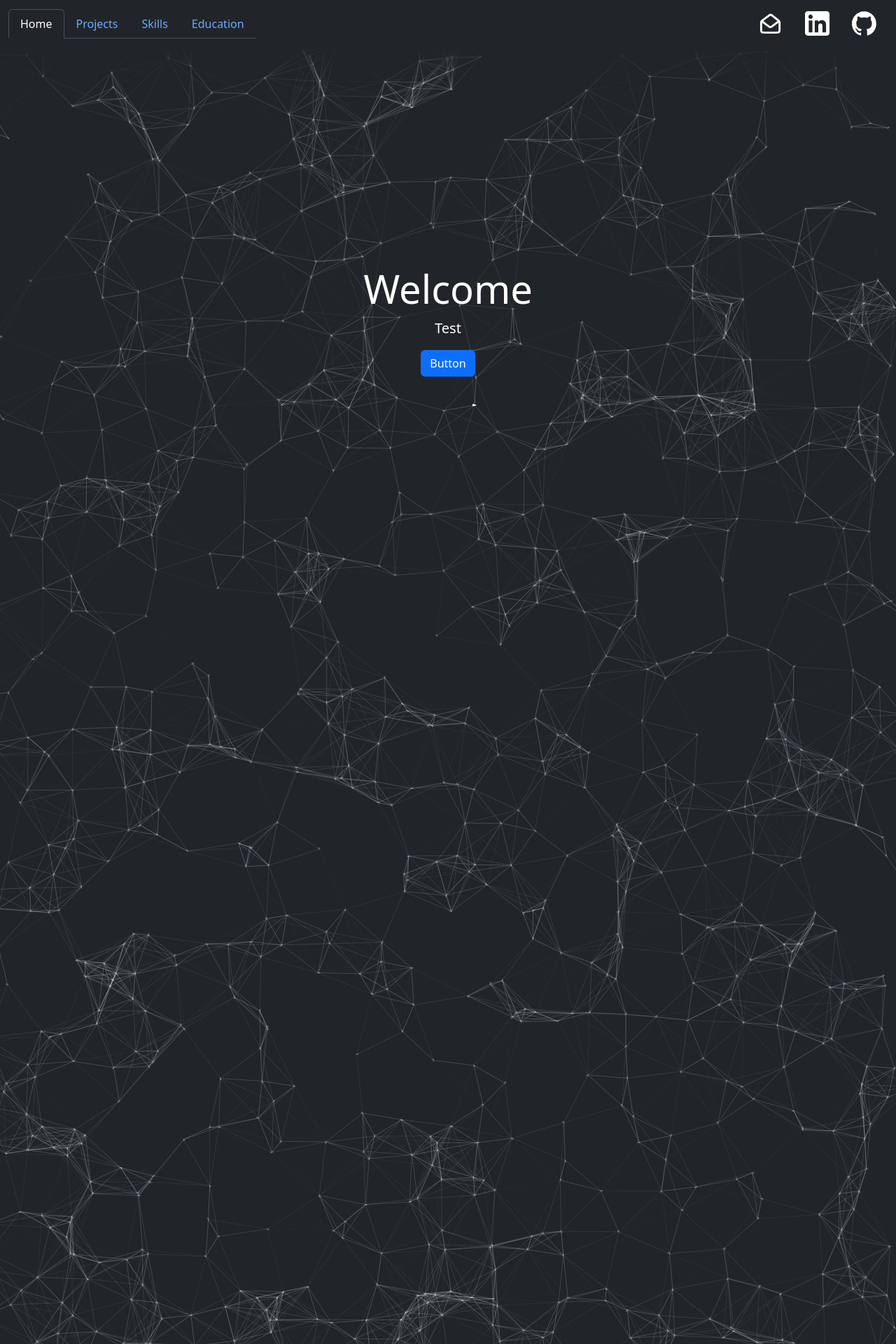
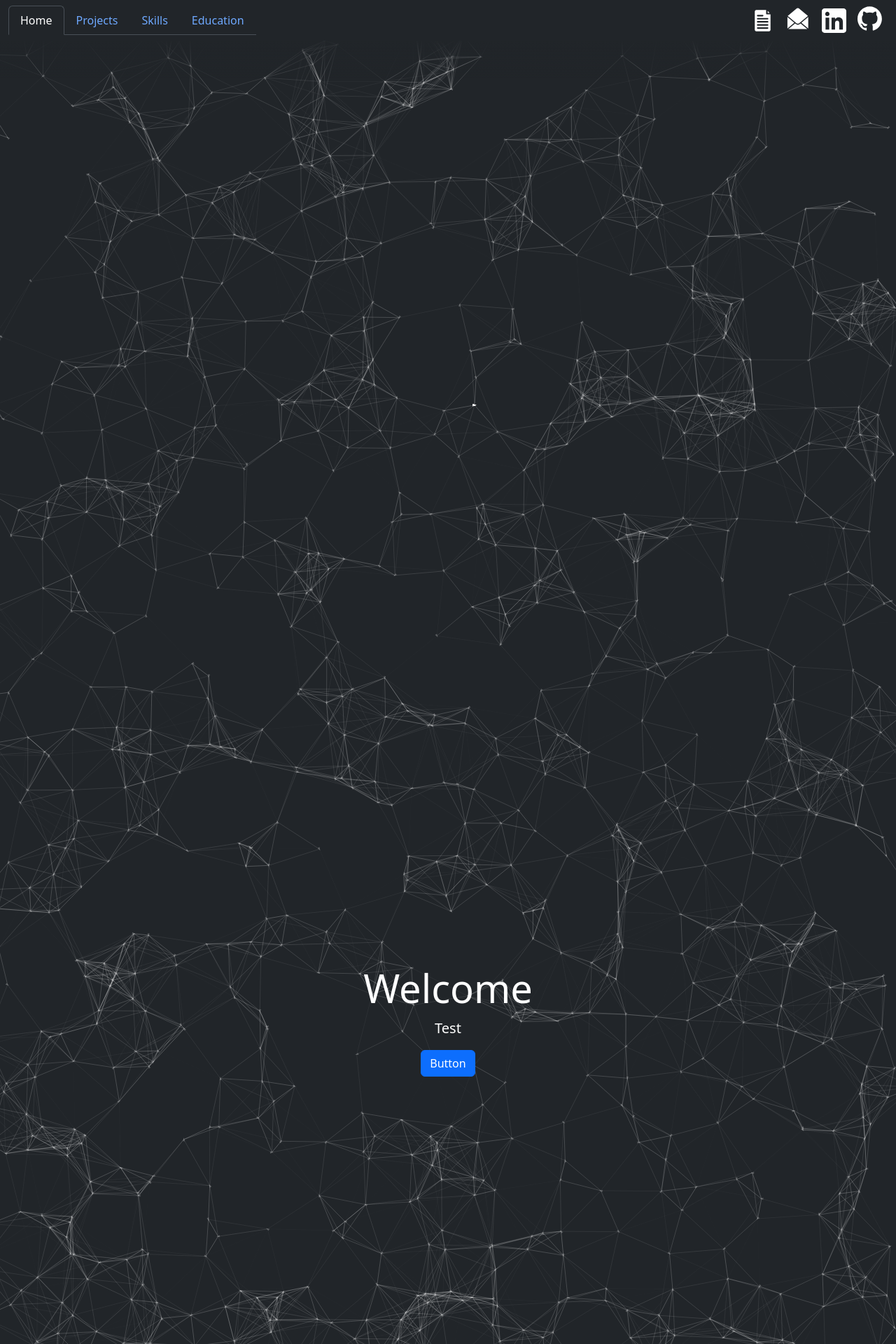
Before and after one commit to dthornewell/portfolio, a Flask app: page / in a window 1280 px wide. Shown: the top 1920 px of the page at 70% size. Run offline with Flask 3, Linux system fonts and the light colour scheme.

Commit message:
added tab shifting and  vector buttons

```diff
--- a/static/style.css
+++ b/static/style.css
@@ -3,7 +3,8 @@ html, body {
   width: 100%;
   margin: 0;
   padding: 0;
-  overflow: hidden;
+  overflow-y: auto;
+  scroll-behavior: smooth; /* Smooth scrolling between sections */
 }
 
 #particleCanvas {
@@ -27,9 +28,26 @@ html, body {
   z-index: 2; /* Ensure navbar stays above the particle canvas */
 }
 
+.nav-link2 {
+  padding: 0; /* Remove default padding */
+  margin: 0 0.5rem; /* Optional: Add some margin between the icons */
+  display: inline-flex; /* Shrink the clickable area to fit the SVG */
+  align-items: center; /* Vertically center the icon */
+}
+
 .belowNav {
-  position: sticky;
+  position: fixed;
   z-index: 2; /* Ensure content stays above the particle canvas */
   height: 56px; /* Same height as a standard Bootstrap navbar */
+  margin-top: 56px; /* Same height as a standard Bootstrap navbar */
   background: linear-gradient(to bottom, rgba(33, 37, 41, 1) 0%, rgba(33, 37, 41, 0) 100%);
 }
+
+section {
+  min-height: 100vh; /* Ensure each section takes up at least the full viewport height */
+  display: flex;
+  justify-content: center;
+  align-items: center;
+  color: white;
+  padding-top: 60px; /* Padding to prevent overlap with the fixed navbar */
+}
--- /dev/null
+++ b/static/tabs.js
@@ -0,0 +1,22 @@
+document.addEventListener("DOMContentLoaded", function() {
+    const sections = document.querySelectorAll("section");
+    const navLinks = document.querySelectorAll(".nav-link");
+
+    const observerOptions = {
+        threshold: 0.6 // Adjusts when a section is considered in view (60%)
+    };
+
+    const observer = new IntersectionObserver((entries) => {
+        entries.forEach(entry => {
+            const linkId = `link-${entry.target.id}`;
+            const link = document.getElementById(linkId);
+
+            if (entry.isIntersecting) {
+                navLinks.forEach(link => link.classList.remove("active"));
+                link.classList.add("active");
+            }
+        });
+    }, observerOptions);
+
+    sections.forEach(section => observer.observe(section));
+});
--- a/templates/index.html
+++ b/templates/index.html
@@ -4,49 +4,52 @@
 <head>
     <meta charset="UTF-8">
     <meta name="viewport" content="width=device-width, initial-scale=1.0">
-    <title>Particle Background with Navbar</title>
+    <title>Portfolio</title>
 
     <!-- Bootstrap CSS -->
     <link href="https://cdn.jsdelivr.net/npm/bootstrap@5.3.3/dist/css/bootstrap.min.css" rel="stylesheet"
         integrity="sha384-QWTKZyjpPEjISv5WaRU9OFeRpok6YctnYmDr5pNlyT2bRjXh0JMhjY6hW+ALEwIH" crossorigin="anonymous">
 
-    <link rel="stylesheet" type="text/css" href="static/style.css">
-    <script type="text/javascript" src="static/particles.js"></script>
-
     </head>
 
-<body onload="loadParticles('#212529');">
+<body>
 
     <!-- Navbar -->
-    <nav class="navbar navbar-expand-sm navbar-dark bg-dark">
+    <nav class="navbar navbar-expand-sm navbar-dark bg-dark fixed-top">
         <div class="container-fluid">
             <ul class="nav nav-tabs" data-bs-theme="dark">
                 <li class="nav-item">
-                    <a class="nav-link active" href="#">Home</a>
+                    <a class="nav-link active" href="#home" id="link-home">Home</a>
                 </li>
                 <li class="nav-item">
-                    <a class="nav-link" href="#">Projects</a>
+                    <a class="nav-link" href="#projects" id="link-projects">Projects</a>
                 </li>
                 <li class="nav-item">
-                    <a class="nav-link" href="#">Skills</a>
+                    <a class="nav-link" href="#skills" id="link-skills">Skills</a>
                 </li>
                 <li class="nav-item">
-                    <a class="nav-link" href="#">Education</a>
+                    <a class="nav-link" href="#education" id="link-education">Education</a>
                 </li>
             </ul>
 
             <ul class="nav justify-content-end" data-bs-theme="dark">
+                <li class="nav-item"></li>
+                    <a href="../static/MA_341_Homework_1.pdf" download="DannyResume.pdf" target="_blank" title="Resume" class="nav-link2">
+                        <svg xmlns="http://www.w3.org/2000/svg" viewBox="0 0 100 100" height="35" width="35">
+                            <path d="m78.406 18.344h-7.9375v-8.3125zm3.6875 6.25v62.688c0.003906 1.5859-0.62109 3.1055-1.7422 4.2266-1.1211 1.1211-2.6406 1.7461-4.2266 1.7422h-52.25c-1.5859 0.003906-3.1055-0.62109-4.2266-1.7422-1.1211-1.1211-1.7461-2.6406-1.7422-4.2266v-74.562c-0.003906-1.5859 0.62109-3.1055 1.7422-4.2266 1.1211-1.1211 2.6406-1.7461 4.2266-1.7422h40.344v14.719c0.003906 1.7227 1.4023 3.1211 3.125 3.125zm-55.375 4.9062c0.003906 1.7227 1.4023 3.1211 3.125 3.125h20.156c1.7266 0 3.125-1.3984 3.125-3.125s-1.3984-3.125-3.125-3.125h-20.156c-1.7227 0.003906-3.1211 1.4023-3.125 3.125zm46.562 50.75c-0.003906-1.7227-1.4023-3.1211-3.125-3.125h-40.312c-1.7266 0-3.125 1.3984-3.125 3.125s1.3984 3.125 3.125 3.125h40.312c1.7227-0.003906 3.1211-1.4023 3.125-3.125zm0-12.688c-0.003906-1.7227-1.4023-3.1211-3.125-3.125h-40.312c-1.7266 0-3.125 1.3984-3.125 3.125s1.3984 3.125 3.125 3.125h40.312c1.7227-0.003906 3.1211-1.4023 3.125-3.125zm0-12.688c-0.003906-1.7227-1.4023-3.1211-3.125-3.125h-40.312c-1.7266 0-3.125 1.3984-3.125 3.125s1.3984 3.125 3.125 3.125h40.312c1.7227-0.003906 3.1211-1.4023 3.125-3.125zm0-12.688c-0.003906-1.7227-1.4023-3.1211-3.125-3.125h-40.312c-1.7266 0-3.125 1.3984-3.125 3.125s1.3984 3.125 3.125 3.125h40.312c1.7227-0.003906 3.1211-1.4023 3.125-3.125z" fill="#FFF"/>
+                           </svg>
+                    </a>
+                </li>
                 <li class="nav-item">
-                    <a href="mailto:dthornewell@outlook.com" target="_blank" title="Email" class="nav-link">
-                        <svg xmlns="http://www.w3.org/2000/svg" width="35" height="35" viewBox="0 0 24 24" fill="none">
-                            <path d="M4 10L10.1076 14.6122L10.1097 14.6139C10.7878 15.1112 11.1271 15.36 11.4988 15.4561C11.8272 15.5411 12.1725 15.5411 12.501 15.4561C12.8729 15.3599 13.2132 15.1104 13.8926 14.6122L20 10M19.8002 9.03944L14.2012 4.55657C13.506 3.99995 13.1581 3.72174 12.7715 3.61126C12.4304 3.51378 12.0692 3.50861 11.7255 3.59661C11.336 3.69634 10.9809 3.96473 10.2705 4.50188L4.26953 9.03967C3.8038 9.39184 3.57123 9.56804 3.40332 9.7906C3.2546 9.98772 3.14377 10.2107 3.07624 10.4482C3 10.7163 3 11.0083 3 11.5922V17.8001C3 18.9202 3 19.4805 3.21799 19.9083C3.40973 20.2847 3.71547 20.5904 4.0918 20.7822C4.5192 20.9999 5.07899 20.9999 6.19691 20.9999H17.8031C18.921 20.9999 19.48 20.9999 19.9074 20.7822C20.2837 20.5904 20.5905 20.2844 20.7822 19.9081C21 19.4807 21 18.9214 21 17.8035V11.5265C21 10.9693 21 10.689 20.9287 10.4301C20.8651 10.1992 20.7595 9.98161 20.619 9.78768C20.4604 9.56876 20.2409 9.39227 19.8002 9.03944Z" stroke="#FFF" stroke-width="2" stroke-linecap="round" stroke-linejoin="round"/>
+                    <a href="mailto:dthornewell@outlook.com" target="_blank" title="Email" class="nav-link2">
+                        <svg xmlns="http://www.w3.org/2000/svg" viewBox="0 0 100 100" height="35" width="35">
+                            <path d="m94.531 38zm-32.121 29.09 28 23.352v-46.711zm-25.582 2.9102 3 2.4688c4.6953 3.9609 11.559 3.9609 16.25 0l2.9219-2.4688 27.5 23h-77.191zm1.3906-4.5703-31.539-26.43 35.93-30c3.0625-2.5859 7.5391-2.5859 10.602 0l35.93 30-31.551 26.379-4.3789 3.6211c-3.0625 2.5859-7.5391 2.5859-10.602 0l-4.3398-3.6289h-0.050781zm-32.77 25.012 28-23.352-28-23.359z" fill="#FFF"/>
                            </svg>
                     </a>
                 </li>
                 <li class="nav-item"></li>
-                <a href="https://www.linkedin.com/" target="_blank" title="LinkedIn" class="nav-link">
-                <svg preserveAspectRatio="xMidYMid meet" xmlns="http://www.w3.org/2000/svg" height="35" width="35"
-                    viewBox="0 0 72 72">
+                <a href="https://www.linkedin.com/in/danny-thornewell-3a0469290/" target="_blank" title="LinkedIn" class="nav-link2">
+                <svg preserveAspectRatio="xMidYMid meet" xmlns="http://www.w3.org/2000/svg" height="35" width="35" viewBox="0 0 72 72">
                     <path
                         d="M8,72 L64,72 C68.418278,72 72,68.418278 72,64 L72,8 C72,3.581722 68.418278,-8.11624501e-16 64,0 L8,0 C3.581722,8.11624501e-16 -5.41083001e-16,3.581722 0,8 L0,64 C5.41083001e-16,68.418278 3.581722,72 8,72 Z"
                         fill="#FFF" />
@@ -57,9 +60,8 @@
                 </a>
                 </li>
                 <li class="nav-item">
-                    <a href="https://github.com/" target="_blank" title="GitHub" class="nav-link">
-                    <svg preserveAspectRatio="xMidYMid meet" xmlns="http://www.w3.org/2000/svg" height="35" width="35"
-                        viewBox="0 0 98 96">
+                    <a href="https://github.com/dthornewell" target="_blank" title="GitHub" class="nav-link2">
+                    <svg preserveAspectRatio="xMidYMid meet" xmlns="http://www.w3.org/2000/svg" height="35" width="35" viewBox="0 0 98 96">
                         <path
                             d="M48.854 0C21.839 0 0 22 0 49.217c0 21.756 13.993 40.172 33.405 46.69 2.427.49 3.316-1.059 3.316-2.362 0-1.141-.08-5.052-.08-9.127-13.59 2.934-16.42-5.867-16.42-5.867-2.184-5.704-5.42-7.17-5.42-7.17-4.448-3.015.324-3.015.324-3.015 4.934.326 7.523 5.052 7.523 5.052 4.367 7.496 11.404 5.378 14.235 4.074.404-3.178 1.699-5.378 3.074-6.6-10.839-1.141-22.243-5.378-22.243-24.283 0-5.378 1.94-9.778 5.014-13.2-.485-1.222-2.184-6.275.486-13.038 0 0 4.125-1.304 13.426 5.052a46.97 46.97 0 0 1 12.214-1.63c4.125 0 8.33.571 12.213 1.63 9.302-6.356 13.427-5.052 13.427-5.052 2.67 6.763.97 11.816.485 13.038 3.155 3.422 5.015 7.822 5.015 13.2 0 18.905-11.404 23.06-22.324 24.283 1.78 1.548 3.316 4.481 3.316 9.126 0 6.6-.08 11.897-.08 13.526 0 1.304.89 2.853 3.316 2.364 19.412-6.52 33.405-24.935 33.405-46.691C97.707 22 75.788 0 48.854 0z"
                             fill="#fff"></path>
@@ -70,18 +72,40 @@
         </div>
     </nav>
 
-    <div class="belowNav"></div>
+    <div class="belowNav fixed-top"></div>
 
-    <!-- Particle background canvas -->
     <div id="particleCanvas"></div>
 
-    <!-- Main Content -->
+    <section id="home">
         <div class="container content">
             <h1 class="display-4">Welcome</h1>
             <p class="lead">Test</p>
             <a href="#" class="btn btn-primary">Button</a>
         </div>
+    </section>
 
+    <!-- Main Content -->
+
+
+    <!-- Sections -->
+    <section class="container-fluid content" id="projects">
+        <h1>Projects</h1>
+        <p>Details about projects go here. Add more content as needed to make this section scrollable.</p>
+    </section>
+
+    <section class="container-fluid content" id="skills">
+        <h1>Skills</h1>
+        <p>Details about skills go here. Add more content as needed to make this section scrollable.</p>
+    </section>
+
+    <section class="container-fluid content" id="education">
+        <h1>Education</h1>
+        <p>Details about education go here. Add more content as needed to make this section scrollable.</p>
+    </section>
+    <link rel="stylesheet" type="text/css" href="static/style.css">
+    <script type="text/javascript" src="static/particles.js"></script>
+    <script src="static/tabs.js"></script>
+    <script>loadParticles('#212529');</script>
 </body>
 
 </html>
```
Lines whose indentation alone changed are shown as unchanged.
